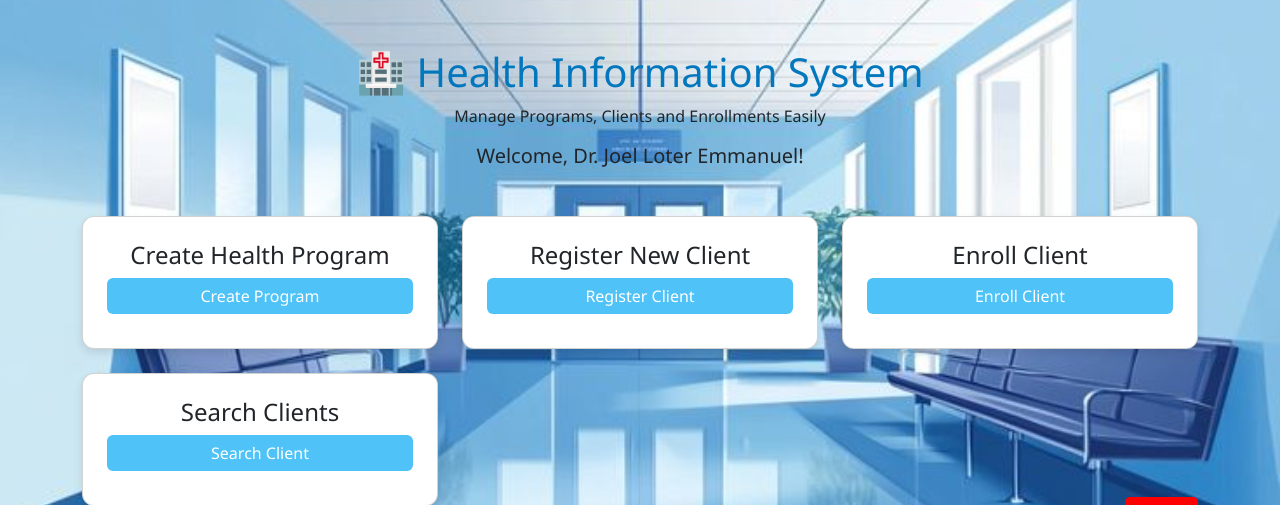
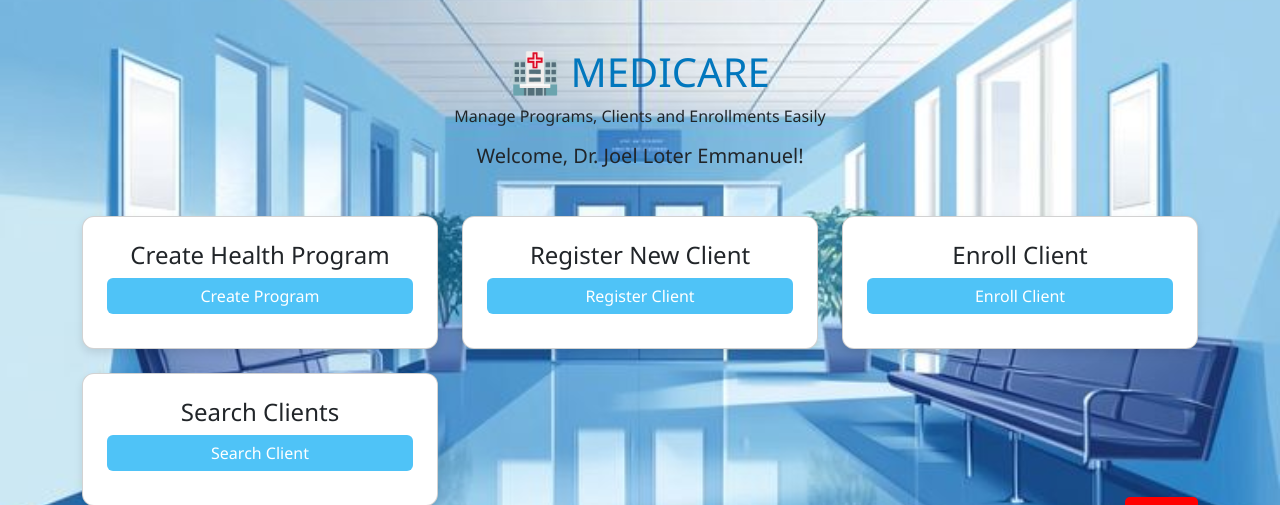
Before and after one commit to joehack1/health_program_management, a Flask app: page / in a window 1280 px wide. Shown: the top 505 px of the page. Run offline with Flask 2, Linux system fonts and the light colour scheme; a user stored in the database is signed in.

Commit message:
Update home.html changing titles and header

```diff
--- a/templates/home.html
+++ b/templates/home.html
@@ -2,7 +2,7 @@
 <html lang="en">
 <head>
     <meta charset="UTF-8">
-    <title>Health Information System</title>
+    <title>MEDICARE</title>
     <link href="https://cdn.jsdelivr.net/npm/bootstrap@5.3.0/dist/css/bootstrap.min.css" rel="stylesheet">
     <style>
         body {
@@ -45,7 +45,7 @@
 </head>
 <body class="container py-5">
     <div class="text-center mb-5">
-        <h1>🏥 Health Information System</h1>
+        <h1>🏥 MEDICARE</h1>
         <p>Manage Programs, Clients and Enrollments Easily</p>
         <h5>Welcome, Dr. {{ username }}!</h5>
     </div>
```
